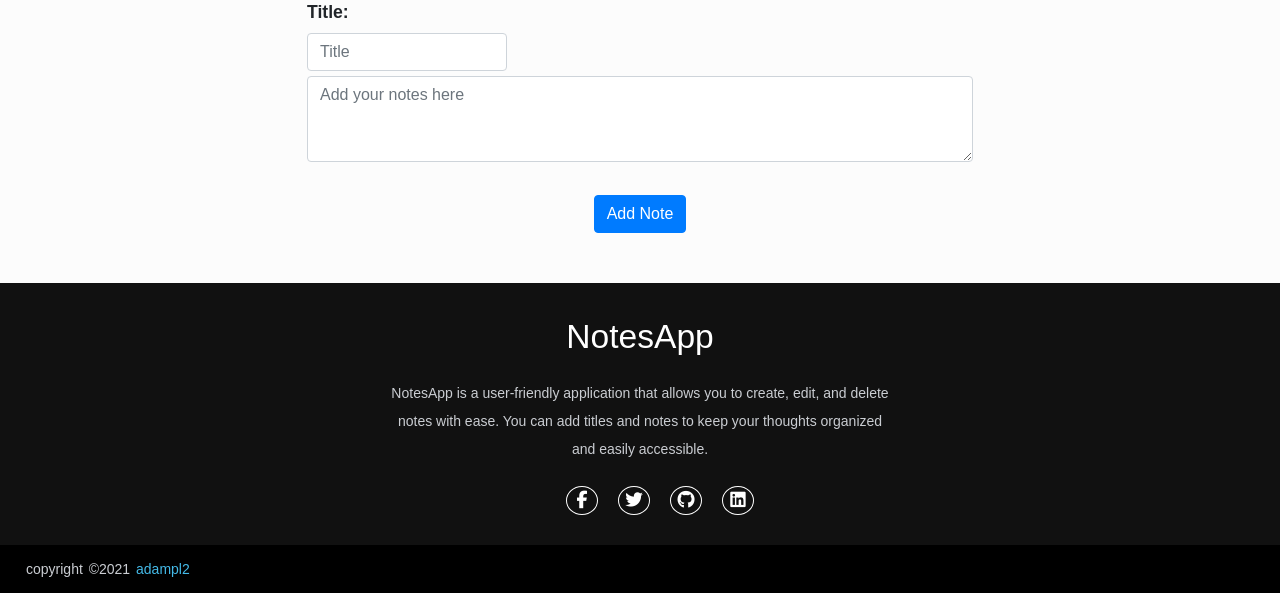
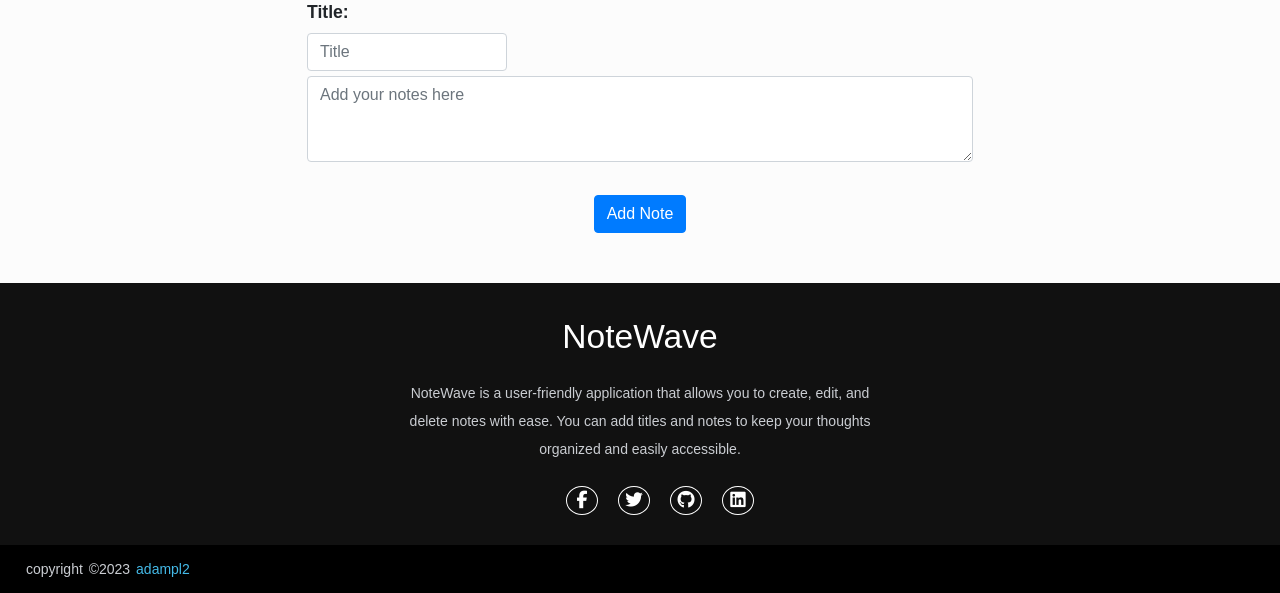
Before and after one commit to adampl2/NoteWave, a Flask app: page / in a window 1280 px wide. Shown: the part 607-1200 px from the top of the page. Run offline with Flask 3, Linux system fonts and the light colour scheme; a user stored in the database is signed in; some libraries are stand-ins or nearby versions.

Commit message:
Get current year for copyright footer name update

```diff
--- a/notewave/static/css/style.css
+++ b/notewave/static/css/style.css
@@ -248,9 +248,9 @@ footer {
     opacity: 0.6;
 }
 
-.footer-bottom span {
+.footer-bottom p span {
     text-transform: uppercase;
-    opacity: .4;
+    color: #cacdd2;
     font-weight: 200;
 }
 
--- a/notewave/static/js/script.js
+++ b/notewave/static/js/script.js
@@ -9,3 +9,5 @@ function showConfirmDeleteModal(noteId) {
 setTimeout(function() {
   $('#flashMessage').fadeOut(1500, "linear");
 }, 5000);
+
+document.getElementById("year").innerHTML = new Date().getFullYear();
--- a/notewave/templates/base.html
+++ b/notewave/templates/base.html
@@ -61,8 +61,8 @@
 
     <footer>
         <div class="footer-content">
-            <h3>NotesApp</h3>
-            <p>NotesApp is a user-friendly application that allows you to create, edit, and delete notes with ease. You
+            <h3>NoteWave</h3>
+            <p>NoteWave is a user-friendly application that allows you to create, edit, and delete notes with ease. You
                 can add titles and notes to keep your thoughts organized and easily accessible.</p>
             <ul class="socials">
                 <li><a href="https://www.facebook.com/" target="_blank"><i class="fa fa-facebook"></i></a></li>
@@ -71,7 +71,7 @@
                 <li><a href="https://www.linkedin.com/in/adam-chwiulkowski-469b91194/" target="_blank"><i class="fa fa-linkedin-square"></i></a></li>
             </ul>
             <div class="footer-bottom">
-                <p>copyright &copy;2021 <a href="https://github.com/adampl2" target="_blank">adampl2</a> </p>
+                <p>copyright &copy;<span id="year"></span> <a href="https://github.com/adampl2" target="_blank">adampl2</a></p>
             </div>
         </div>
     </footer>
```
Also changed, not shown: notewave/database.db.
